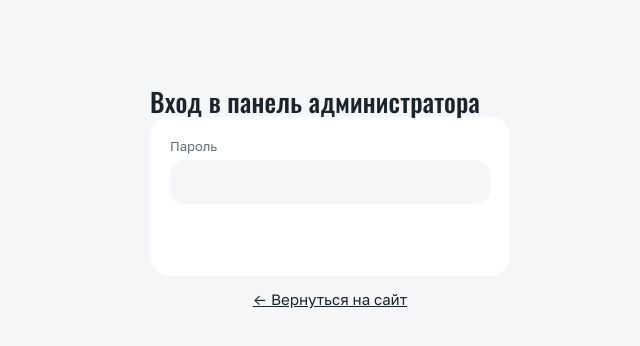
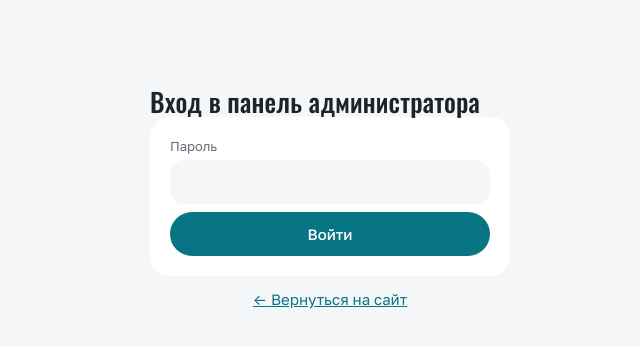
Before and after one commit to kennaiki/komanda_demo, a plain HTML site: page admin.html in a window 1280 px wide. Shown: the whole page, without its empty margins (310-950 px from the left). Drawn offline with Linux system fonts and the light colour scheme.

Commit message:
Админка: видимая кнопка «Подтвердить» (цвет кнопки не задавался)
Co-Authored-By: Claude Opus 5.5 <noreply@anthropic.com>

```diff
--- a/admin.html
+++ b/admin.html
@@ -14,7 +14,7 @@
 <link rel="icon" type="image/png" href="favicon.png">
 <link rel="stylesheet" href="fonts/fonts.css">
 <style>
-:root{--bg:#f4f6f8;--card:#ffffff;--ink:#1b232b;--muted:#5f6b75;--line:#e3e7eb;--line2:#d3d9df;--accent:undefined;--on-accent:#ffffff;--red:#b23a2e;--ok:#2f7a3e;--warn:#8a6414}
+:root{--bg:#f4f6f8;--card:#ffffff;--ink:#1b232b;--muted:#5f6b75;--line:#e3e7eb;--line2:#d3d9df;--accent:#087584;--on-accent:#ffffff;--red:#b23a2e;--ok:#2f7a3e;--warn:#8a6414}
 *{box-sizing:border-box;margin:0}
 body{font-family:"Golos Text",system-ui,-apple-system,"Segoe UI",Roboto,sans-serif;background:var(--bg);color:var(--ink);line-height:1.5;font-size:15px;padding:24px 16px}
 a{color:var(--accent)}
@@ -107,7 +107,7 @@ button:hover,a.btnlink:hover{background:var(--deep)}
 .card button,.card a.btnlink{background:var(--deep)}
 .card button:hover{background:#dde2e8}
 button.primary,.card button.primary{background:var(--accent);color:#fff}
-button.primary:hover,.card button.primary:hover{background:#06606c}
+button.primary:hover,.card button.primary:hover{background:color-mix(in srgb,#087584 85%,#000)}
 button.danger,.card button.danger{background:#fbe8e6;color:var(--red);border:0}
 button.danger:hover,.card button.danger:hover{background:#f6d5d1}
 .tabs button,.stabs button{background:transparent;transition:none}
```
